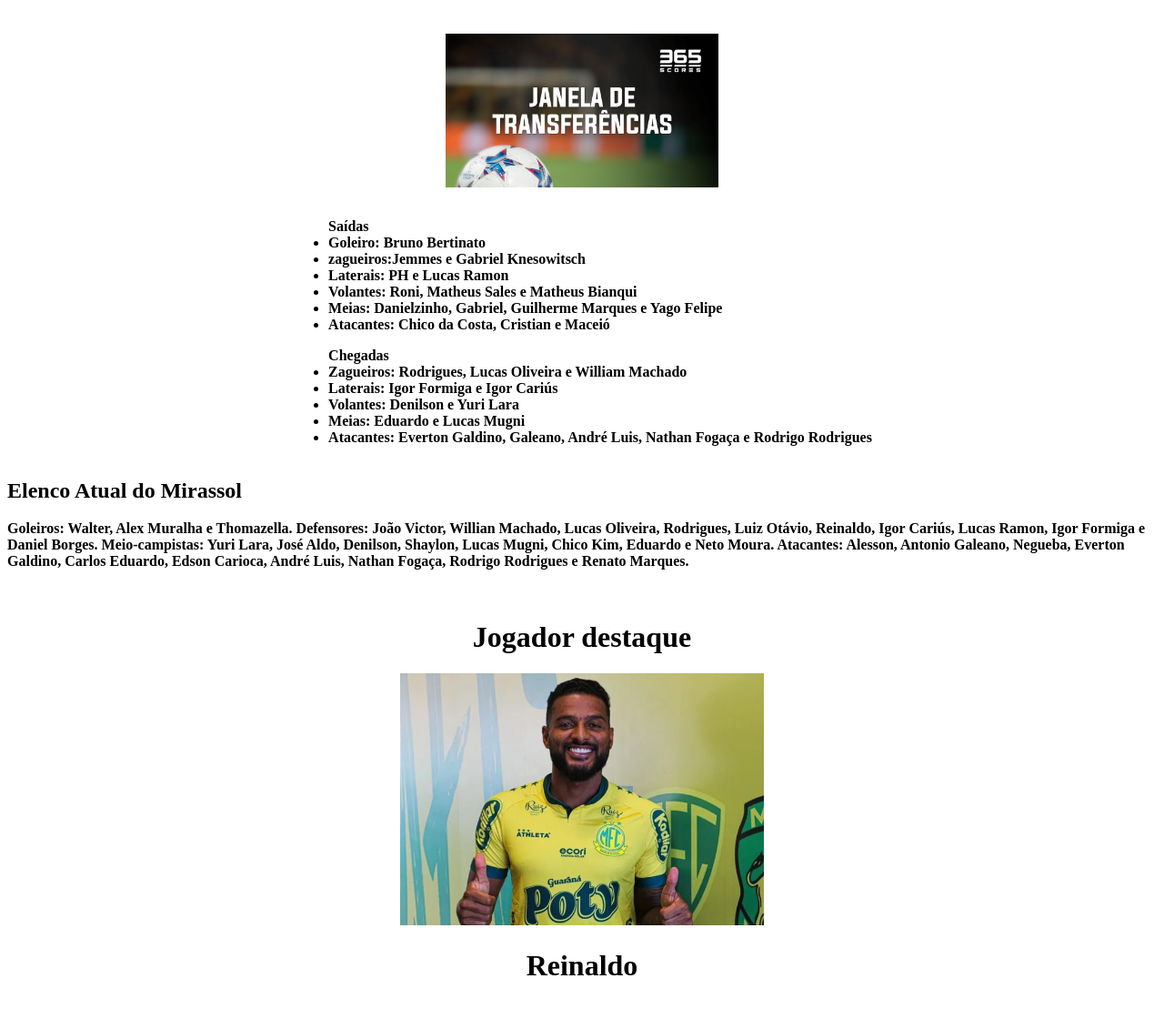
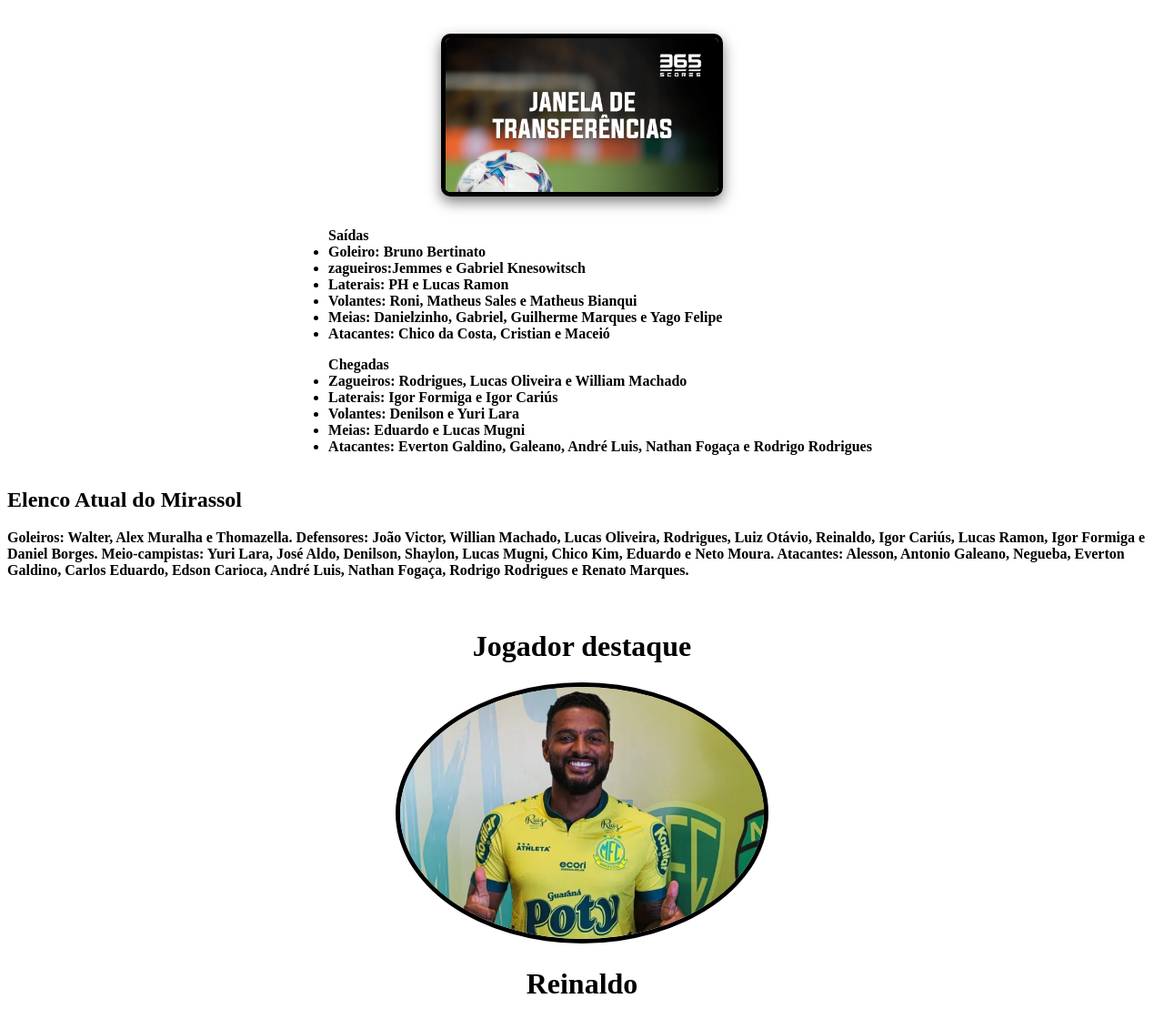
Before and after one commit to alfacegames/Mirassol-certo, a plain HTML site: page page1.html in a window 1280 px wide. Shown: the part 61-1192 px from the top of the page at 91% size. Drawn offline with Linux system fonts and the light colour scheme.

Commit message:
Add files via upload

```diff
--- a/page1.html
+++ b/page1.html
@@ -9,9 +9,20 @@
         <title>Elenco Atual</title>
     </head>
     <body>
-       <center> <h1>Mercado da bola do Mirassol</h1></center>
+        <div style="text-align: center;">
+            <h1>Mercado da bola do Mirassol</h1>
+        </div>
                         <br>
-        <img src="img/janela.png" alt="Mercado da bola" width="300" style="display: block; margin: auto;">
+        <img src="img/janela.png" alt="Mercado da bola" width="300"
+            style="
+                display: block;
+                margin: auto;
+                border: 5px solid #000;
+                 border-radius: 10px;
+                box-shadow: 0 6px 15px rgba(0,0,0,0.5);">
+
+
+
         <br>
         <div style="display: flex; justify-content: center; gap: 40px;">
         <b><ul> Saídas
@@ -70,18 +81,38 @@ Rodrigo Rodrigues e
 Renato Marques.
         </p>
         <br>
-      <center><h1>Jogador destaque</h1>
-     <img src="img/reinaldo.png" alt="Foto do jogador" width="400">
+        <center>
+      <h1>Jogador destaque</h1>
+     <img src="img/reinaldo.png" alt="Foto do jogador" width="400"
+     style="border: 5px solid black; border-radius: 50%;">
+
         <h1>Reinaldo</h1>
+        </center>
+
       <br>
 
 
 
 
-      </center>
+
         </b>
 
+  <!-- <style>
+    body {
+      margin: 0;
+      min-height: 100vh;
 
+      /* imagem de fundo (arquivo local) */
+      background-image: url("img/mirassol3.png");
+      background-size: 80px;
+      background-position: center;
+      background-repeat: no-repeat;
+
+      /* moldura */
+      border: 15px solid #8b5a2b;
+      box-sizing: border-box;
+    }
+  </style>  background           -->
 
 
     </body>
```
Also changed, not shown: index.html (+3 -2 lines), page2.html (+14 -0 lines).
